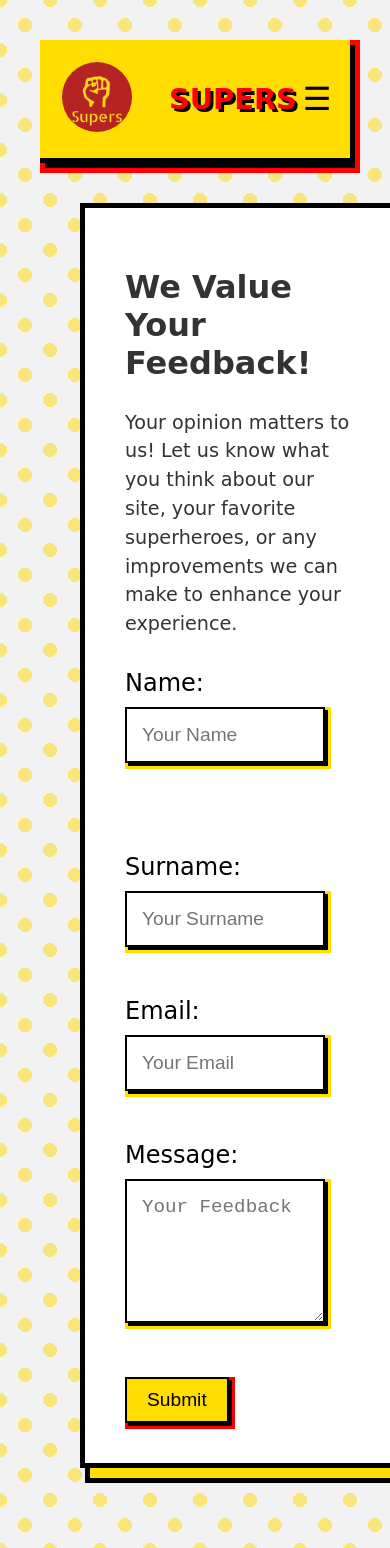
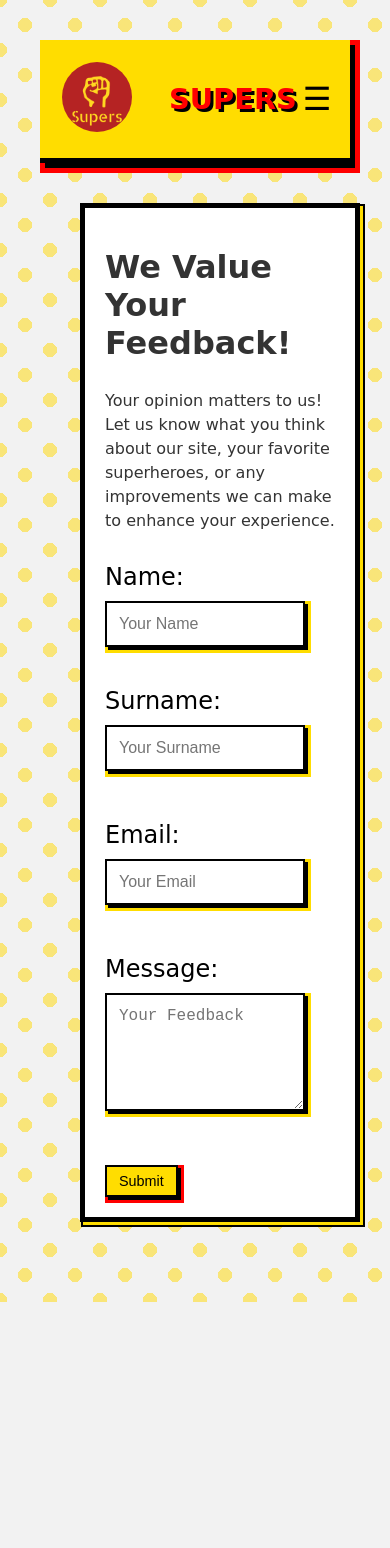
Before and after one commit to MichaelaKemp/DV200_S2_T4_Thoery, a React (Create React App) app in the folder superhero-backend/superhero-frontend/: page /feedback in a window 390 px wide. After the commit the page ends 1302 px from the top, so only its background shows below. Built offline with nearby package versions, Linux system fonts and the light colour scheme.

Commit message:
Adjusting to different screen sizes

```diff
--- a/superhero-backend/superhero-frontend/src/components/Details.css
+++ b/superhero-backend/superhero-frontend/src/components/Details.css
@@ -83,3 +83,52 @@ label {
   color: green;
   margin-top: 20px;
 }
+
+/* Responsive Design - Media Queries */
+@media (max-width: 768px) {
+  .feedback-container {
+    width: 95%; /* Reduce the width for smaller screens */
+    padding: 30px; /* Reduce padding for smaller screens */
+    box-shadow: 5px 5px 0px #ffdd00, 5px 5px 0px 3px black; /* Lighter shadow */
+  }
+
+  .name-surname-group {
+    flex-direction: column; /* Stack the inputs vertically */
+    gap: 20px; /* Reduce gap between the fields */
+  }
+
+  input, textarea {
+    font-size: 1rem; /* Smaller font size */
+    padding: 12px; /* Smaller padding */
+  }
+
+  .submit-btn {
+    font-size: 1rem; /* Smaller font for the button */
+    padding: 8px 16px; /* Smaller padding for the button */
+  }
+
+  .thank-you-message {
+    font-size: 1.3rem; /* Smaller font size for the thank-you message */
+  }
+}
+
+@media (max-width: 480px) {
+  .feedback-container {
+    width: 100%; /* Full width for very small screens */
+    padding: 20px; /* Further reduce padding */
+    box-shadow: 3px 3px 0px #ffdd00, 3px 3px 0px 2px black; /* Even lighter shadow */
+  }
+
+  .motivation-text {
+    font-size: 1rem; /* Smaller font size for motivation text */
+  }
+
+  .thank-you-message {
+    font-size: 1.2rem; /* Even smaller font for the thank-you message */
+  }
+
+  .submit-btn {
+    font-size: 0.9rem; /* Smaller font size for the button */
+    padding: 6px 12px; /* Smaller padding for the button */
+  }
+}
```
